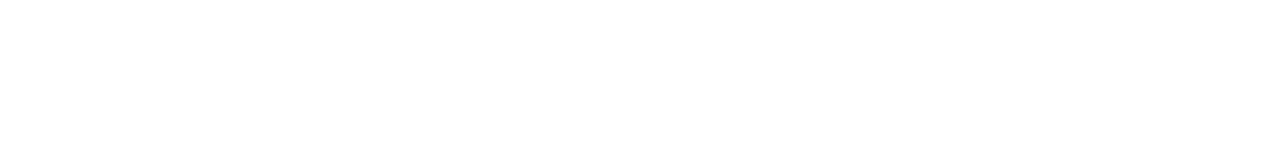
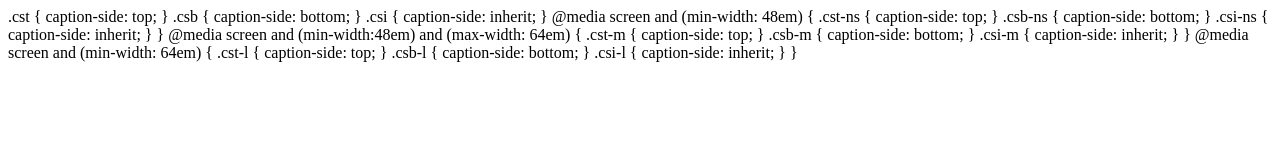
Before and after one commit to mrmrs/css-caption-side, a website: page index.html in a window 1280 px wide. Drawn offline with Linux system fonts and the light colour scheme.

Commit message:
Adding css contents to html file for documentation

```diff
--- a/index.html
+++ b/index.html
@@ -12,5 +12,27 @@
     <link rel="stylesheet" href="caption-side.css">
   </head>
   <body>
-  </body>
+.cst { caption-side: top; }
+.csb { caption-side: bottom; }
+.csi { caption-side: inherit; }
+
+@media screen and (min-width: 48em) {
+.cst-ns { caption-side: top; }
+.csb-ns { caption-side: bottom; }
+.csi-ns { caption-side: inherit; }
+}
+
+@media screen and (min-width:48em) and (max-width: 64em) {
+.cst-m { caption-side: top; }
+.csb-m { caption-side: bottom; }
+.csi-m { caption-side: inherit; }
+}
+
+@media screen and (min-width: 64em) {
+.cst-l { caption-side: top; }
+.csb-l { caption-side: bottom; }
+.csi-l { caption-side: inherit; }
+}
+
+</body>
 </html>
```
